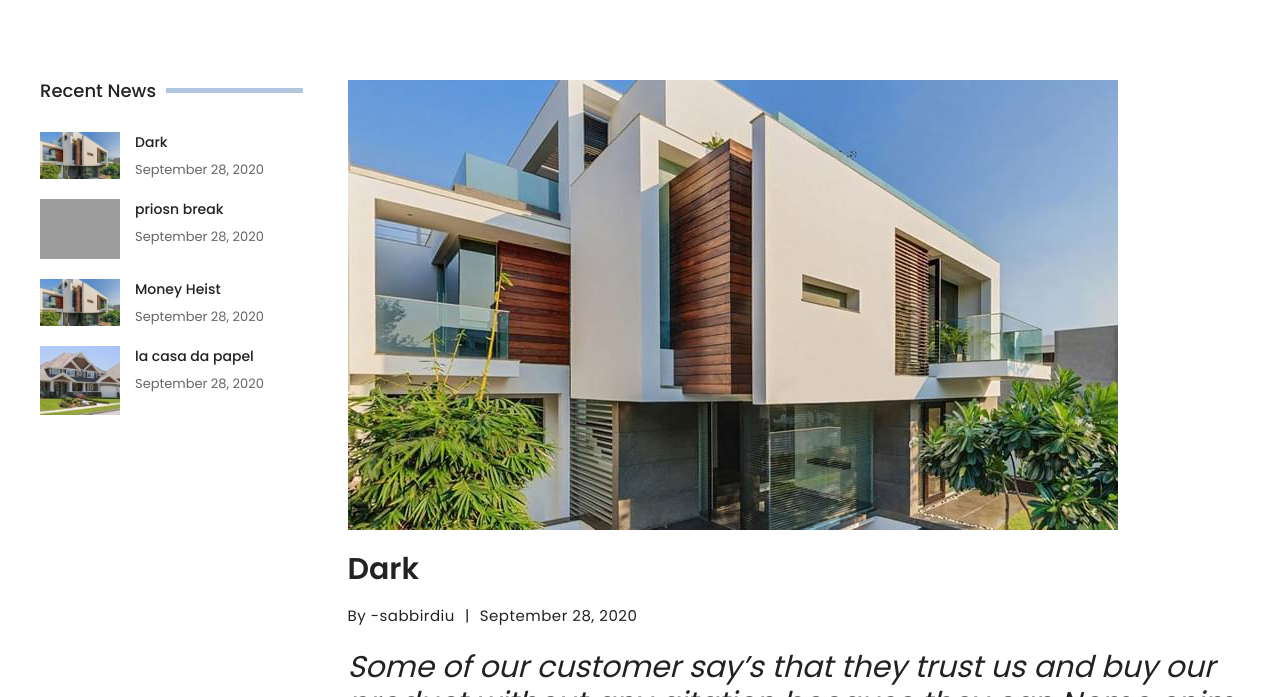
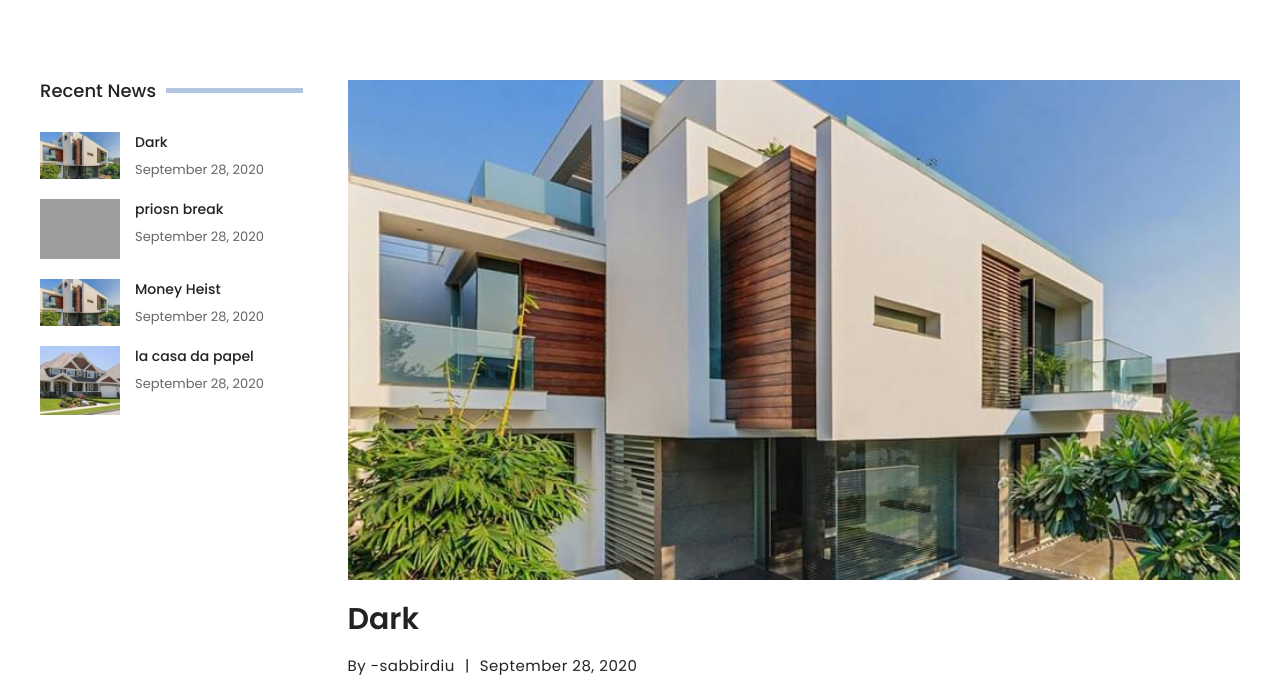
Before and after one commit to Sabbirdiu/DjangoRealEstate, a Django app: a page that uses templates/news-details.html in a window 1280 px wide. Shown: the part 354-1051 px from the top of the page. Run offline with Django 3.2, Linux system fonts and the light colour scheme; data comes from the database, SQL or seed files in the repository; parts of the project's set-up code (start-up, migrations or seed data) failed here and were passed over; some libraries are stand-ins or nearby versions; grey boxes are pictures that could not be loaded.

Commit message:
update news details style

```diff
--- a/templates/news-details.html
+++ b/templates/news-details.html
@@ -46,7 +46,7 @@
                 <div class="col-xl-9 col-lg-8 col-12 order-1 order-lg-2 mb-sm-50 mb-xs-50">
 
                     <div class="single-news-item">
-                        <div class="image"><img src="{{ obj.photo_main.url }}" alt=""></div>
+                        <div class="image"><img style="height: 500px;width: 100%;" src="{{ obj.photo_main.url }}" alt=""></div>
                         <div class="content">
                             <h2 class="title">{{ obj.title }}</h2>
                             <ul class="news-meta">
```
